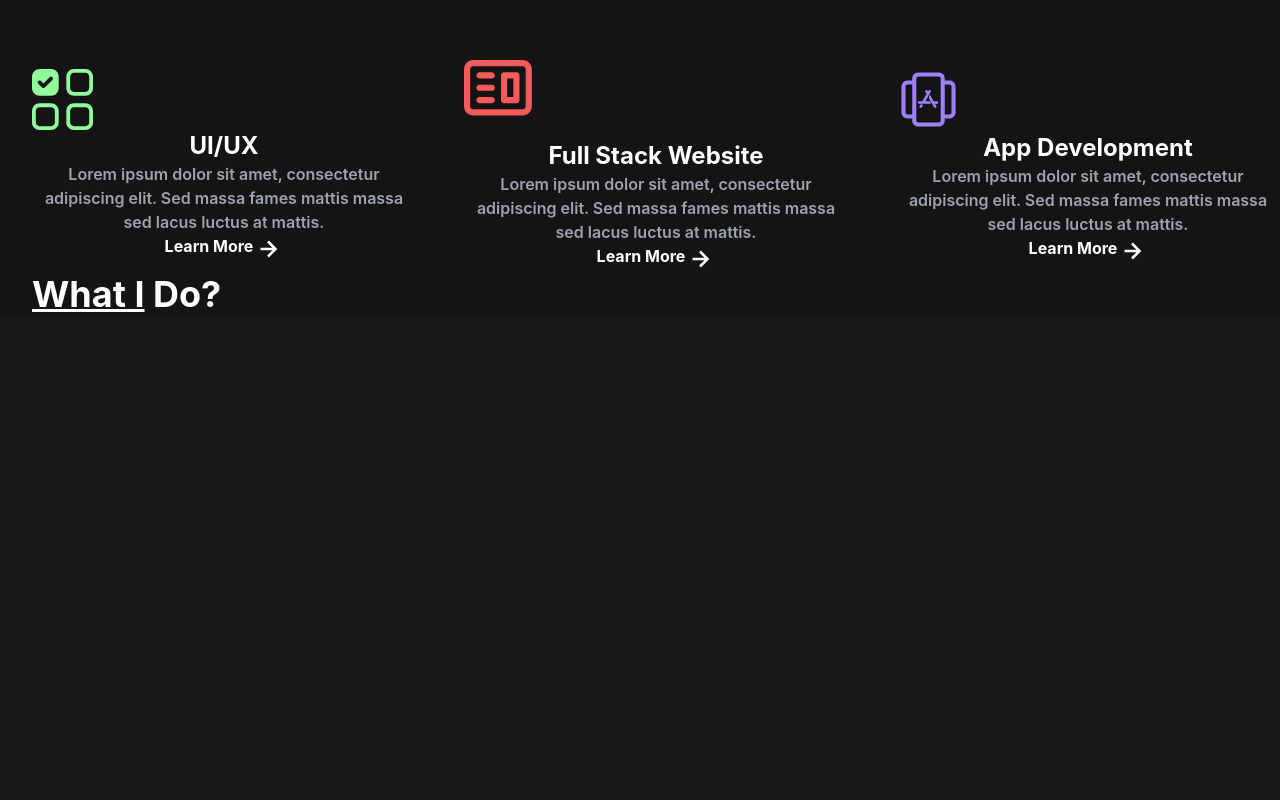
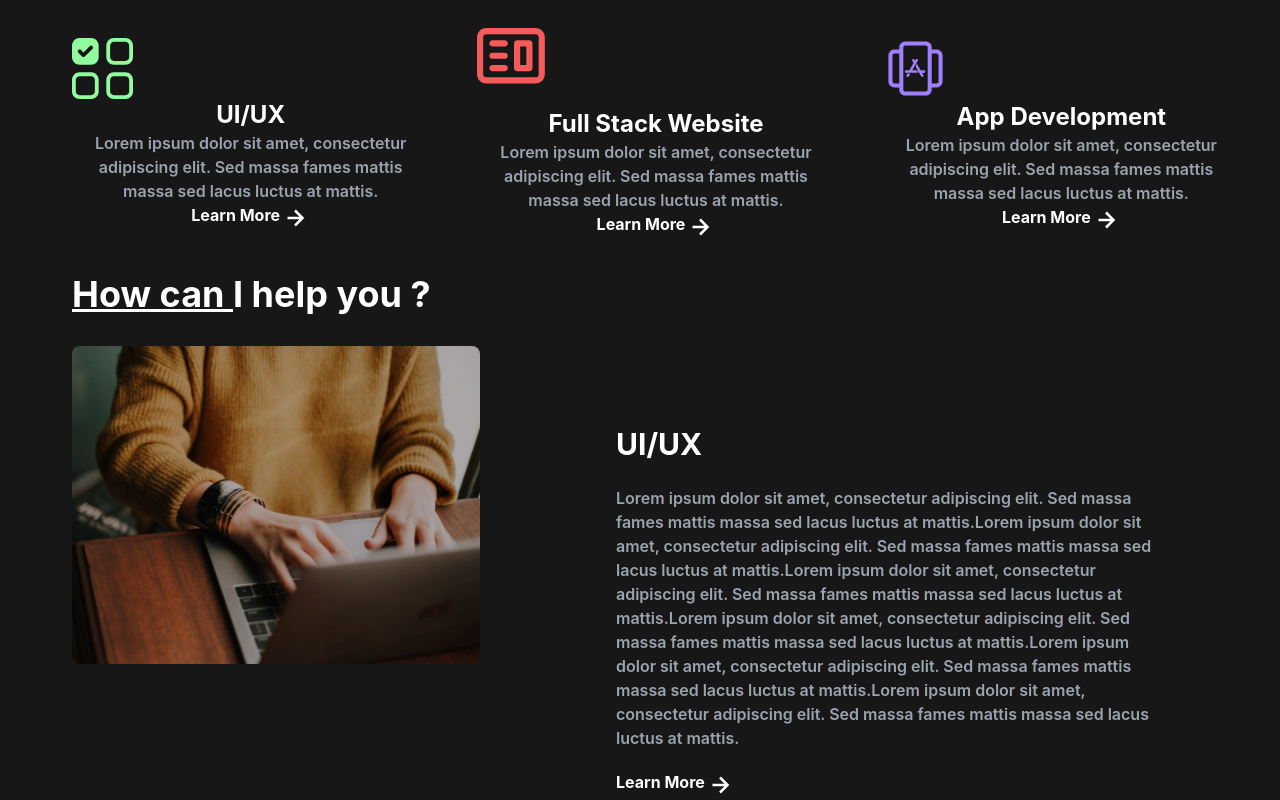
Before and after one commit to sumansourabh9155/Portfolio-Site, a React (Vite) app: page / in a window 1280 px wide. Shown: the part 694-1494 px from the top of the page. Before the commit the page ends 1010 px from the top, so only its background shows below. Built offline with nearby package versions, Linux system fonts and the light colour scheme.

Commit message:
Added How can i help you?

```diff
--- a/src/App.jsx
+++ b/src/App.jsx
@@ -10,7 +10,7 @@ function App() {
 
 
   return (
-    <div className='app'>
+    <div className='lg:pl-18 lg:pr-18 md:pl-10 md:pr-10 pl-1 pr-1'>
       <Navbar />
       <HeroSection />
       <WhatIDo />
--- a/src/component/UI/HelpUi/HelpU.jsx
+++ b/src/component/UI/HelpUi/HelpU.jsx
@@ -1,9 +1,27 @@
+import { BiRightArrowAlt } from 'react-icons/bi'
 import React from 'react'
+import desk from '../../../assets/desk.jpg'
 
 export const HelpU = () => {
     return (
-        <div>
-            <p className='text-white pl-8 lg:text-4xl font-bold'><spam className="underlin">What I</spam> Do?</p>
-        </div >
+        <div className='pl-8'>
+            <p className='text-white lg:text-4xl font-bold pt-8'><spam className="underlin">How can </spam> I help you ?</p>
+
+            <div className='flex flex-col md:flex-row justify-center pt-8'>
+                <div className='flex-1 '>
+                    <img className='md:w-[75%] rounded-lg shadow-none hover:shadow-xl flex-col' src={desk} alt="" />
+                </div>
+
+                <div className='flex-1 text-white pt-20 pr-20'>
+                    <h3 className='font-bold lg:text-3xl'>UI/UX</h3>
+                    <p className='font-semibold text-gray-400 pt-6'>Lorem ipsum dolor sit amet, consectetur adipiscing elit. Sed massa fames mattis massa sed lacus luctus at mattis.Lorem ipsum dolor sit amet, consectetur adipiscing elit. Sed massa fames mattis massa sed lacus luctus at mattis.Lorem ipsum dolor sit amet, consectetur adipiscing elit. Sed massa fames mattis massa sed lacus luctus at mattis.Lorem ipsum dolor sit amet, consectetur adipiscing elit. Sed massa fames mattis massa sed lacus luctus at mattis.Lorem ipsum dolor sit amet, consectetur adipiscing elit. Sed massa fames mattis massa sed lacus luctus at mattis.Lorem ipsum dolor sit amet, consectetur adipiscing elit. Sed massa fames mattis massa sed lacus luctus at mattis.</p>
+                    <div className='flex pt-5' >
+                        <a href="#" className="btn btn-primary font-bold">Learn More  </a>
+                        <BiRightArrowAlt size={30} />
+                    </div>
+                </div>
+
+            </div >
+        </div>
     )
 }
```
Also changed, not shown: src/assets/desk.jpg (added).
